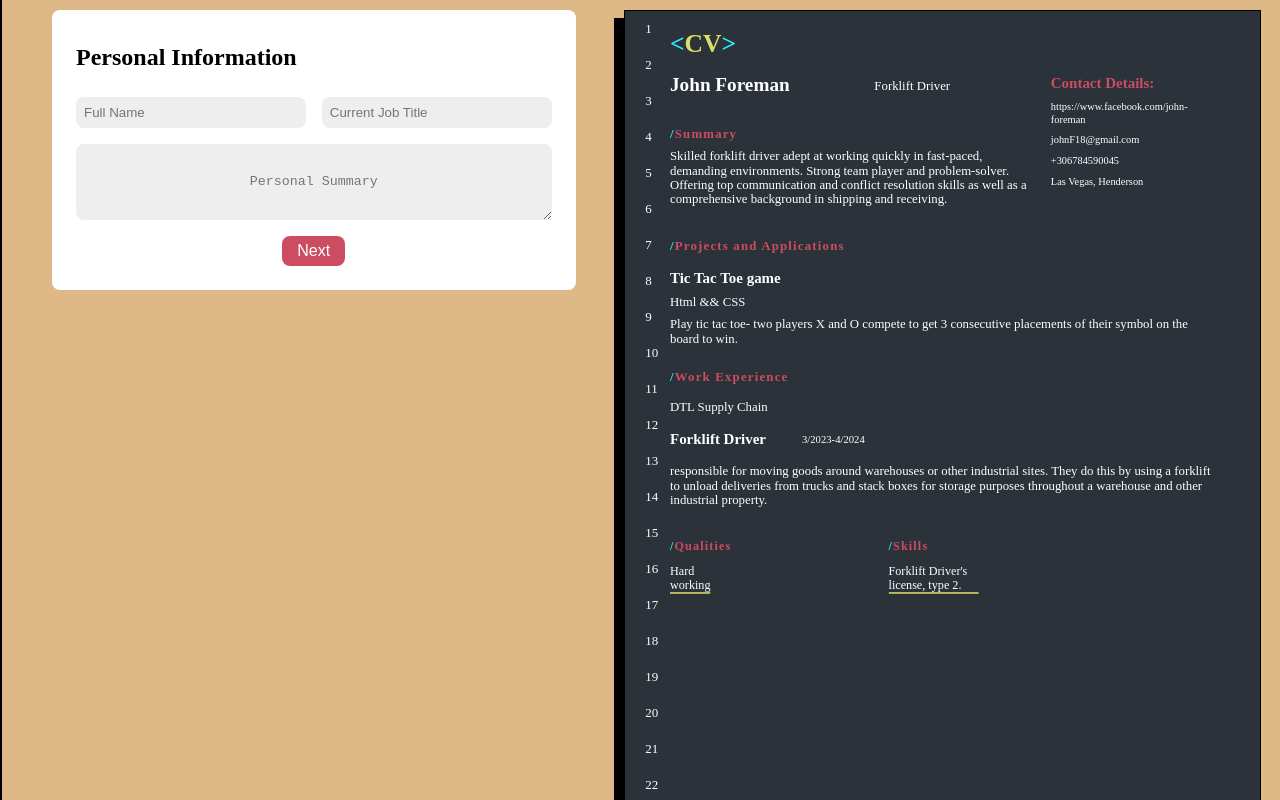
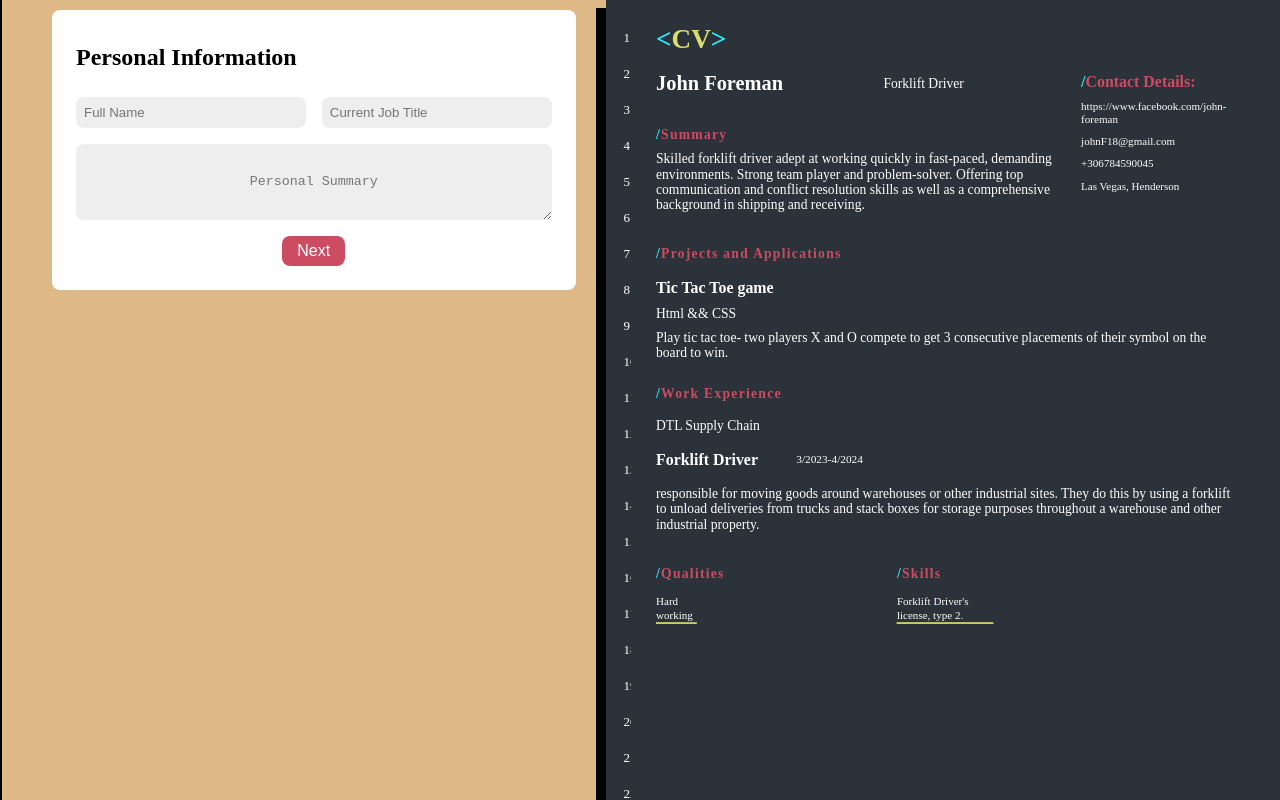
Before and after one commit to Synchr0nicity/createResume, a React (Vite) app: page / in a window 1280 px wide. Shown: the top 800 px of the page. Built offline with nearby package versions, Linux system fonts and the light colour scheme.

Commit message:
Added ability to convert to PDF

```diff
--- a/index.html
+++ b/index.html
@@ -15,6 +15,10 @@
       rel="icon"
       href="public/icons8-add-32 (1).png"
     />
+    <link
+      rel="stylesheet"
+      href="https://cdnjs.cloudflare.com/ajax/libs/font-awesome/6.0.0-beta3/css/all.min.css"
+    />
     <meta
       name="viewport"
       content="width=device-width, initial-scale=1.0"
--- a/package.json
+++ b/package.json
@@ -10,6 +10,7 @@
     "preview": "vite preview"
   },
   "dependencies": {
+    "html2pdf.js": "^0.9.3",
     "react": "^18.3.1",
     "react-dom": "^18.3.1"
   },
--- a/src/App.jsx
+++ b/src/App.jsx
@@ -1,7 +1,8 @@
-import { useState } from "react";
-import "./App.css";
+import { useState, useRef } from "react";
+import "/src/ResumeForm/ResumeForm.css";
 import ResumeForm from "/src/ResumeForm/ResumeForm.jsx";
 import Resume from "/src/ResumeRendered/Resume.jsx";
+import html2pdf from "html2pdf.js";
 
 function App() {
   const [formData, setFormData] = useState({
@@ -39,6 +40,23 @@ function App() {
   });
   const [active, setActive] = useState(true);
 
+  const contentRef = useRef(null);
+
+  const generatePDF = () => {
+    const element = contentRef.current;
+    const opt = {
+      filename: "my_resume.pdf",
+      image: { type: "jpeg", quality: 0.98 },
+      html2canvas: { scale: 2 },
+      jsPDF: {
+        unit: "mm",
+        format: [210, 297],
+        orientation: "portrait",
+      },
+    };
+    html2pdf().from(element).set(opt).save();
+  };
+
   return (
     <div className="mainContainer">
       {active && (
@@ -49,19 +67,34 @@ function App() {
           setFormData={setFormData}
         />
       )}
-      <Resume formData={formData} />
+      <Resume
+        formData={formData}
+        ref={contentRef}
+      />
       {!active && (
+        <div className="finalBtnsContainer">
           <button
             type="button"
             onClick={() => {
               setActive(
-              (prevActive) => (prevActive = true)
+                (prevActive) =>
+                  (prevActive = true)
               );
             }}
             id="editBtn"
           >
+            <i className="fas fa-edit" />
             Edit Resume
           </button>
+          <button
+            type="button"
+            onClick={generatePDF}
+            id="pdfBtn"
+          >
+            <i className="fas fa-download" />
+            Download as PDF
+          </button>
+        </div>
       )}
     </div>
   );
--- a/src/ResumeForm/ResumeFormComponents/Experience.jsx
+++ b/src/ResumeForm/ResumeFormComponents/ExperienceComponents/Experience.jsx
@@ -4,7 +4,6 @@ import CreateNewJobs from "/src/ResumeForm/ResumeFormComponents/ExperienceCompon
 export default function Experience({
   formData,
   setFormData,
-  setCurrentSection,
   handlePrevious,
   handleSubmit,
 }) {
--- a/src/ResumeForm/ResumeFormComponents/ExtraDetails.jsx
+++ b/src/ResumeForm/ResumeFormComponents/ExtraDetails.jsx
@@ -3,9 +3,7 @@ import { useEffect } from "react";
 export default function ExtraDetails({
   formData,
   setFormData,
-  setCurrentSection,
   handlePrevious,
-  setActive,
   handleSubmit,
 }) {
   useEffect(() => {
--- a/src/ResumeForm/ResumeFormComponents/PersonalInformation.jsx
+++ b/src/ResumeForm/ResumeFormComponents/PersonalInformation.jsx
@@ -43,8 +43,8 @@ export default function PersonalInformation({
         }
         data-section="personalInformation"
         onChange={handleChange}
-        rows="4" // Adjust the number of visible rows
-        cols="50" // Adjust the width in characters
+        rows="4"
+        cols="50"
         placeholder="Personal Summary"
         required
       />
--- a/src/ResumeForm/ResumeFormComponents/Projects.jsx
+++ b/src/ResumeForm/ResumeFormComponents/ProjectComponents/Projects.jsx
@@ -3,7 +3,6 @@ import { useEffect } from "react";
 export default function Projects({
   formData,
   setFormData,
-  setCurrentSection,
   handlePrevious,
   handleSubmit,
 }) {
--- a/src/ResumeRendered/Resume.css
+++ b/src/ResumeRendered/Resume.css
@@ -1,14 +1,12 @@
 .resumeContainer {
-  margin: 10px auto 0 auto;
-  width: 595px;
-  height: 842px;
+  margin: 0 auto 0 auto;
+  width: 210.5mm;
+  height: 296.5mm;
   color: white;
   background-color: #2b323a;
   display: grid;
   grid-template-columns: 1fr 24fr;
-  padding: 10px 20px 30px 20px;
-  border: solid 1px black;
-  justify-self: end;
+  gap: 25px;
   position: relative;
 }
 
@@ -16,30 +14,32 @@
   display: flex;
   flex-direction: column;
   gap: 20px;
+  overflow: hidden;
+  padding: 30px 0 0 18px;
 }
 
 .resumeMargin {
-  margin-right: 12px;
   font-size: 13px;
-  /* overflow: hidden; */
+
+  overflow: hidden;
 }
 
 .resumeContent {
-  transform: scale(
-    0.8
-  ); /* 90% of the original size */
-  transform-origin: top left; /* Keep the origin at the top-left */
-  width: 100%;
+  padding-top: 18px;
 }
 
-footer {
-  transform: scale(
-    0.95
-  ); /* 90% of the original size */
-  transform-origin: top left; /* Keep the origin at the top-left */
+.resumeContent {
+  transform: scale(0.85);
+  transform-origin: top left;
+  width: 110%;
+}
+
+.resume footer {
+  transform: scale(0.95);
+  transform-origin: top left;
   width: 120%;
 }
-/* colors, fonts, etc */
+
 .symbols {
   color: #2dedff;
 }
@@ -48,8 +48,6 @@ h1 {
   color: rgb(221, 221, 106);
 }
 
-h3 {
-}
 h4 {
   letter-spacing: 1.5px;
   margin-block-start: 30px;
@@ -84,7 +82,7 @@ section {
 .largeContainer {
   display: flex;
   justify-content: space-between;
-  max-width: 80%;
+  max-width: 70%;
 }
 
 .personalDetailsSection .miniContainer {
@@ -99,6 +97,7 @@ section {
 }
 
 /* Contact details section*/
+
 .contactDetailsSection h3 {
   /* color: rgb(221, 221, 106); */
   color: rgb(204, 76, 97);
@@ -115,7 +114,7 @@ section {
 /* Project section */
 
 .projectsContainer {
-  min-width: 120%;
+  max-width: 97%;
   display: grid;
   grid-template-columns: repeat(
     auto-fit,
@@ -126,7 +125,7 @@ section {
 
 /* experience section */
 .experienceSection {
-  min-width: 120%;
+  min-width: 100%;
 }
 
 .experienceSection .miniContainer {
@@ -149,6 +148,7 @@ section {
   display: flex;
   justify-content: space-between;
   gap: 100px;
+  max-width: 97%;
 }
 
 .skillsContainer {
@@ -171,19 +171,42 @@ section {
 
 .qualitiesListContainer li,
 .skillsListContainer li {
+  font-size: 13px;
   list-style: none;
   padding: 0;
-  margin-bottom: 7px;
+  margin-bottom: 2px;
   border-bottom: solid rgb(221, 221, 106) 2px;
 }
 
 /* edit button */
-#editBtn {
-  font-size: 20px;
-  height: 50px;
-  width: 150px;
+.finalBtnsContainer {
+  display: grid;
+  grid-template-columns: 1fr 1fr;
+  gap: 10px;
   position: fixed;
   bottom: 1%;
   left: 50%;
   transform: translateX(-50%);
 }
+
+#editBtn {
+  display: flex;
+  justify-content: center;
+  align-items: center;
+  gap: 8px;
+  font-size: 20px;
+  height: 50px;
+}
+
+#pdfBtn {
+  display: flex;
+  justify-content: center;
+  align-items: center;
+  gap: 8px;
+  font-size: 20px;
+  height: 50px;
+}
+
+#editBtn:active {
+  transform: scale(0.95);
+}
--- a/src/ResumeRendered/Resume.jsx
+++ b/src/ResumeRendered/Resume.jsx
@@ -1,5 +1,7 @@
 import "/src/ResumeRendered/Resume.css";
-export default function Resume({ formData }) {
+import { forwardRef } from "react";
+
+const Resume = forwardRef(({ formData }, ref) => {
   const NumberList = ({ number }) => {
     const numbers = Array.from(
       { length: number },
@@ -16,9 +18,12 @@ export default function Resume({ formData }) {
   };
 
   return (
-    <div className="resumeContainer shadow">
+    <div
+      ref={ref}
+      className="resumeContainer shadow"
+    >
       <div className="resumeMargin">
-        <NumberList number={24} />
+        <NumberList number={30} />
       </div>
       <div className="resumeContent">
         <main>
@@ -54,7 +59,12 @@ export default function Resume({ formData }) {
             </section>
             <section className="contactDetailsSection">
               <div className="contactDetails">
-                <h3>Contact Details:</h3>
+                <h3>
+                  <span className="symbols">
+                    /
+                  </span>
+                  Contact Details:
+                </h3>
                 <p>
                   {formData.contactDetails
                     ?.gitHub ||
@@ -193,134 +203,6 @@ export default function Resume({ formData }) {
       </div>
     </div>
   );
-}
-/*
-Dominic Nathaniel Abbott
-Partner Success (Business to Business) -contact details below
-github: https://github.com/Synchr0nicity
-/summary
-Among other positions, I have done technical jobs fixing applications, taken care of data input, and have
-extensive knowledge of many industries. I have worked on Projects, managed teams, and used CRM-like
-systems, salesforce, Office suite, and many others. Now, I am headed into the software engineering world, and
-have completed web projects and courses with Javascript, HTML & CSS, and some SQL.
-/projects and applications
-Mapty
-Javascript && CSS && HTML
-An App that allows the user to show
-on a map where they performed a
-workout, like running or cycling,
-keeping track of details like when,
-how far, etc. The workouts are stored
-in the sidebar, and can be deleted.
-When the user clicks on a workout,
-the map will pan over to the workout
-pin.
-Bankist
-Javascript && CSS && HTML
-A "banking" app that allows for
-storing user profile log in details, with
-different features including a transfer
-option from one account to the other,
-request a loan feature, and more.
-2048
-Javascript && CSS && HTML
-A game that requires the user to
-move numbers left, right, up or down
-using the arrow keys to add up to
-2048. The game follows game logic,
-object oriented programming with
-classes, and even uses private
-variables.
-Pig-Game
-Javascript && CSS && HTML
-A game where two players must
-compete by rolling a virtual die and
-gain score, and lose it depending on
-the roll.
-Guess My Number
-Javascript && CSS && HTML
-A game where the user must guess
-the hidden number in the alloted
-guesses, or start again. The
-highscore can be saved.
-This CV
-Javascript && CSS && HTML
-This entire CV was coded by me, to
-look like a code editor to showcase
-my creativity, and effort to learn
-programming. You can head to my
-github where you can see the code
-and can click any project to see them
-functioning.
-/work experience
-2/20/24, 12:17 AM Document
-127.0.0.1:5500/CV/index.html 2/2
+});
 
-(Partner Sucess) - Current Role
-Zizoo Boats CURRENT
-I have contributed to the company's success over the
-past two years by overseeing and managing key
-aspects of its infrastructure. From the business to
-business team acquiring new partners, onboarding
-them to our company, and assisting the continued
-relationship, to managing a team of generalists taking
-care of business to business, customer relations, and
-crisis management, my time has been one of
-responsibility in varying degrees and a huge learning
-curve.
-(Technical Specialist)
-Dropbox 2020-2021
-Worked emails and calls with clients screen sharing to
-solve various technical problems to various degrees of
-difficulty. Learned the ins and outs of a CRM system
-and had hands on experience with the product, using
-virtual machines to simulate and recreate bugs.
-(Support Worker)
-SILC 2018-2019
-Specially trained to assist the living condition of
-individuals with varying degrees of intense mental and
-physical disabilities. Had the responsibilty for almost a
-year of 4 high-needs individuals cooking, cleaning,
-bringing them on excursions and administering
-medication.
-Child-support Collections Agent
-Inland Revenue 2017
-Responsibilities included: managing and logging client
-data, using data and empathy to make judgment calls
-on a client to client basis, outbound calls and emails to
-chase up old and new situations.
-/Qualities
-Growth-mindset
-Hard-work and perseverence
-Endless energy
-Problem-solving skills
-Quick thinker
-/Contact Details
-gitHub:
-https://github.com/Synchr0nicity
-Email:
-dominicnabbott@gmail.com
-Whatsapp: +306979569583
-Address: Athens, Greece (US
-Citizen)
-/knowledge
-OOP: object oriented
-programming
-Funtions, Methods,
-and Objects
-Operator
-Precedence
-Template Literals Type Coercion Logical Operators
-Javascript ES6 Arrays Loops
-VS Code GitHub Debugging
-DOM manipulation Code refactoring The call Stack
-The Scope Chain the This keyword Destructuring
-The Spread Operator Event Propagation Event Delegation
-Classes Setters and Getters The Prototype Chain
-Encapsulation Flow-chart Project Architecture
-Asynchronous
-Javascript
-AJAX calls Promises
-Modules Command Line CLEAN CODE
-API Libraries Algorithms
-*/
+export default Resume;
```
Also changed, not shown: src/ResumeForm/ResumeForm.css (renamed from src/App.css, +10 -31 lines), src/ResumeForm/ResumeForm.jsx (+1 -8 lines), 2 other files (tests, documents, lock files or other folders). Lines whose indentation alone changed are shown as unchanged.
